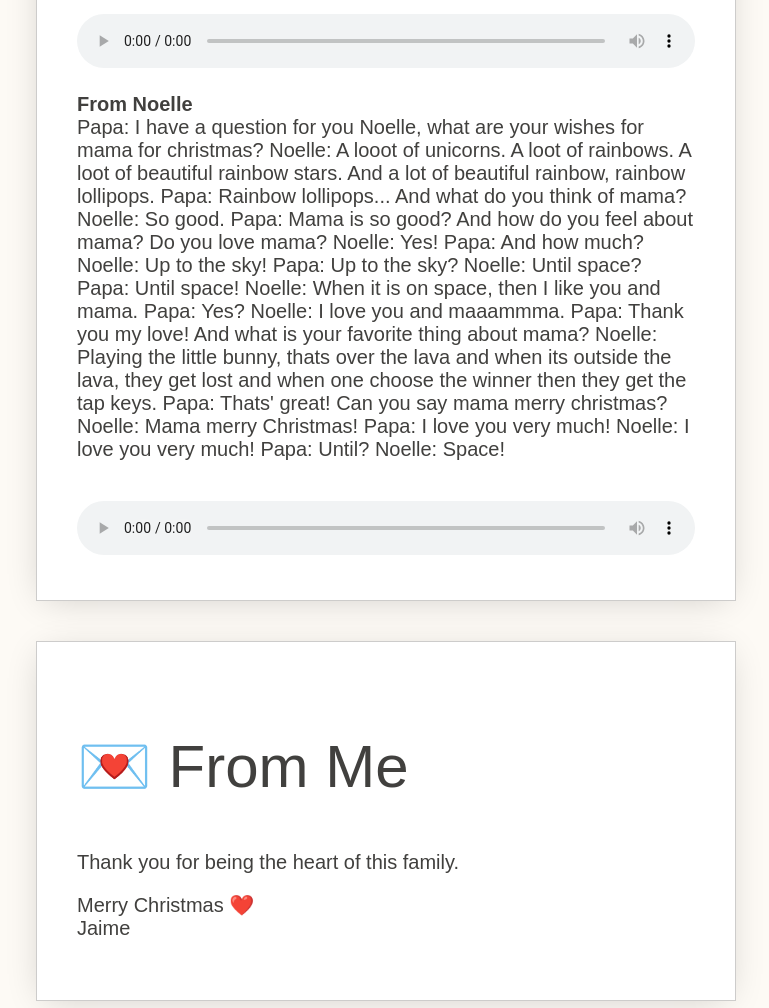
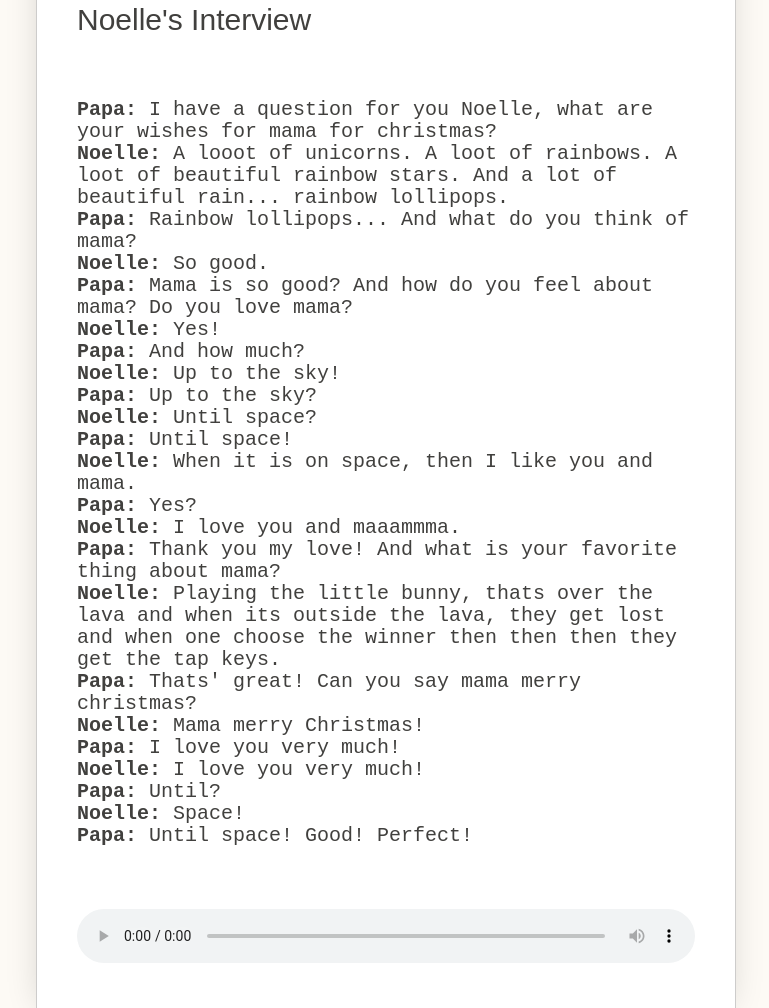
Before and after one commit to jaim3r0jas/luisanaperez.de, a plain HTML site: page index.html in a window 1280 px wide. Shown: the part 1274-2282 px from the top of the page, without its empty margins (254-1023 px from the left). Drawn offline with nearby package versions, Linux system fonts and the light colour scheme; a web font is replaced by a local one.

Commit message:
christmas 2025

```diff
--- a/index.html
+++ b/index.html
@@ -66,38 +66,40 @@
         Your browser does not support audio playback.
       </audio>
 
-      <p>
-        <strong>From Noelle</strong><br />
-        Papa: I have a question for you Noelle, what are your wishes for mama for christmas?
-        Noelle: A looot of unicorns. A loot of rainbows. A loot of beautiful rainbow stars. And a lot of beautiful rainbow, rainbow lollipops.
-        Papa: Rainbow lollipops... And what do you think of mama?
-        Noelle: So good.
-        Papa: Mama is so good? And how do you feel about mama? Do you love mama?
-        Noelle: Yes!
-        Papa: And how much?
-        Noelle: Up to the sky!
-        Papa: Up to the sky?
-        Noelle: Until space?
-        Papa: Until space!
-        Noelle: When it is on space, then I like you and mama.
-        Papa: Yes?
-        Noelle: I love you and maaammma.
-        Papa: Thank you my love! And what is your favorite thing about mama?
-        Noelle: Playing the little bunny, thats over the lava and when its outside the lava, they get lost and when one choose the winner then they get the tap keys.
-        Papa: Thats' great! Can you say mama merry christmas?
-        Noelle: Mama merry Christmas!
-        Papa: I love you very much!
-        Noelle: I love you very much!
-        Papa: Until?
-        Noelle: Space!
+    <div>
+        <h4>Noelle's Interview</h4>
 
-        <!-- transcription here -->
+        <p style="line-height: 1.1; font-family: monospace; white-space: pre-wrap;">
+<strong>Papa:</strong> I have a question for you Noelle, what are your wishes for mama for christmas?
+<strong>Noelle:</strong> A looot of unicorns. A loot of rainbows. A loot of beautiful rainbow stars. And a lot of beautiful rain... rainbow lollipops.
+<strong>Papa:</strong> Rainbow lollipops... And what do you think of mama?
+<strong>Noelle:</strong> So good.
+<strong>Papa:</strong> Mama is so good? And how do you feel about mama? Do you love mama?
+<strong>Noelle:</strong> Yes!
+<strong>Papa:</strong> And how much?
+<strong>Noelle:</strong> Up to the sky!
+<strong>Papa:</strong> Up to the sky?
+<strong>Noelle:</strong> Until space?
+<strong>Papa:</strong> Until space!
+<strong>Noelle:</strong> When it is on space, then I like you and mama.
+<strong>Papa:</strong> Yes?
+<strong>Noelle:</strong> I love you and maaammma.
+<strong>Papa:</strong> Thank you my love! And what is your favorite thing about mama?
+<strong>Noelle:</strong> Playing the little bunny, thats over the lava and when its outside the lava, they get lost and when one choose the winner then then then they get the tap keys.
+<strong>Papa:</strong> Thats' great! Can you say mama merry christmas?
+<strong>Noelle:</strong> Mama merry Christmas!
+<strong>Papa:</strong> I love you very much!
+<strong>Noelle:</strong> I love you very much!
+<strong>Papa:</strong> Until?
+<strong>Noelle:</strong> Space!
+<strong>Papa:</strong> Until space! Good! Perfect!
         </p>
 
       <audio controls>
         <source src="assets/noelle_christmas_2025.m4a" type="audio/m4a" />
         Your browser does not support audio playback.
       </audio>
+    </div>
     </main>
 
     <main class="letter paper">
```
Lines whose indentation alone changed are shown as unchanged.
